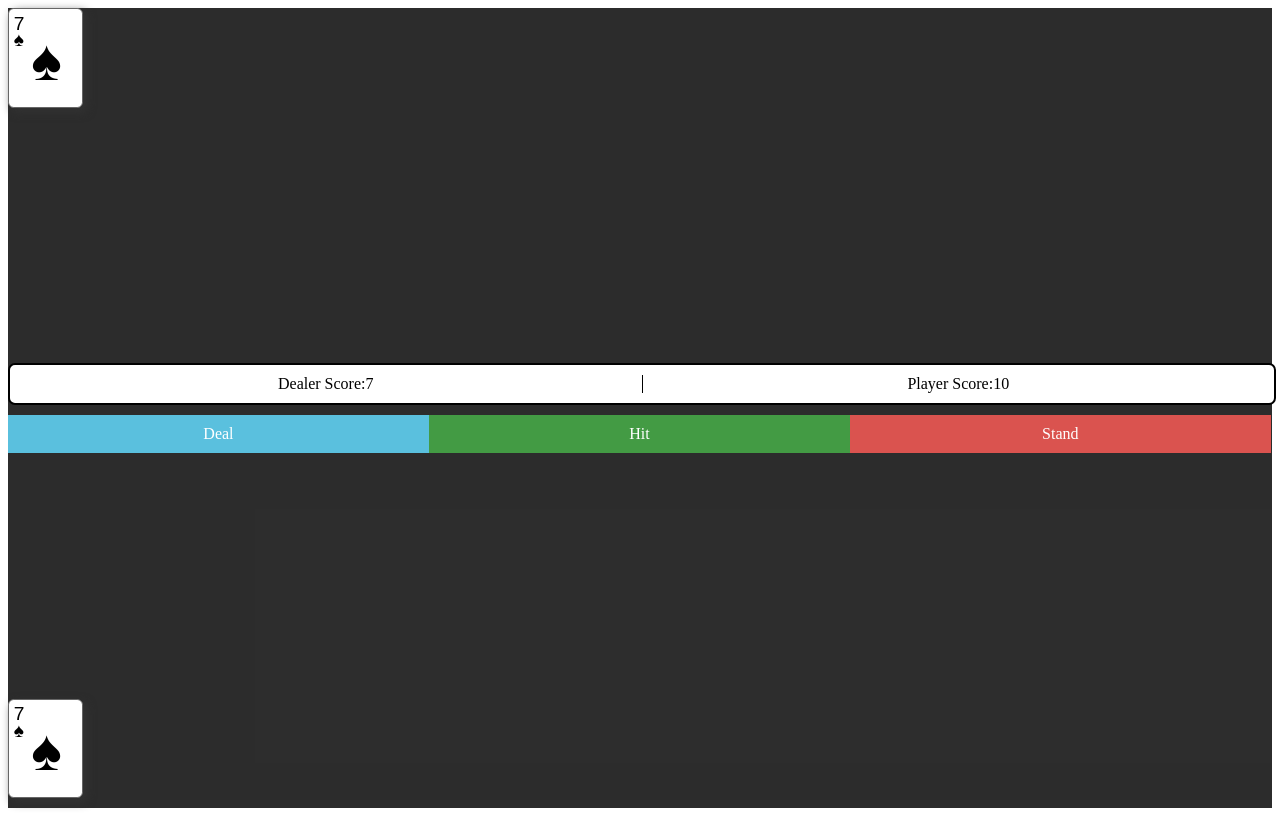
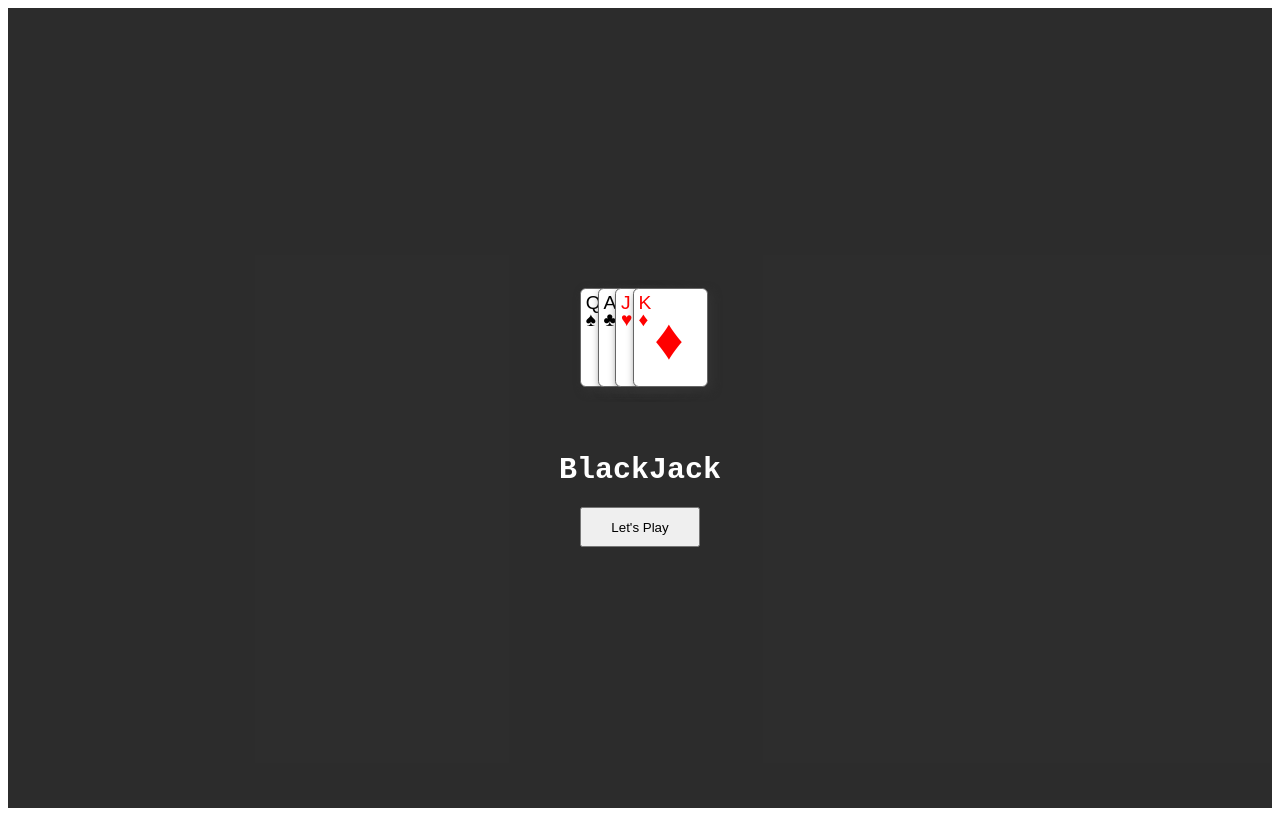
Before and after one commit to AltaniNiki/blackJack, a React (Create React App) app: page / in a window 1280 px wide. Built offline with nearby package versions, Linux system fonts and the light colour scheme.

Commit message:
insert redux

```diff
--- /dev/null
+++ b/src/actions/index.js
@@ -0,0 +1,10 @@
+export const PAGE='PAGE';
+
+export function pageChange(page){
+
+    const action={
+        type:PAGE,
+        payload:page
+    }
+    return action;
+}
--- a/src/components/App.js
+++ b/src/components/App.js
@@ -1,6 +1,8 @@
 import React from 'react';
 import Table from './Table/Table.js'
 import './App.css';
+import Menu from './Menu/menu.js';
+import {connect } from 'react-redux';
 
 class App extends React.Component{
 
@@ -8,10 +10,20 @@ class App extends React.Component{
     render(){
         return(
             <div className="blackJackContainer">
-                <Table/>
+
+               {this.props.page ==='Menu' && <Menu/>}
+               {this.props.page === 'Table' && <Table/>}
+
             </div>
         )
     }
 }
 
-export default App;
+
+function mapStateToProps(state){
+
+    return{
+      page :state.page
+    };
+  }
+export default  connect (mapStateToProps,null)(App);
--- a/src/components/Card/Card.js
+++ b/src/components/Card/Card.js
@@ -2,15 +2,36 @@ import React,{Component} from 'react';
 import './assets/cards.css';
 
 class Card extends Component{
+
+    // spades: { html: <span>&spades;</span>, class: "spades" },
+    // hearts: { html: <span>&hearts;</span>, class: "hearts" },
+    // clubs: { html: <span>&clubs;</span>, class: "clubs" },
+    // diamonds: { html: <span>&diams;</span>, class: "diams" },
+
     render(){
-        return(
-            <div className="playingCards simpleCards">
-               <div className="card rank-7 spades">
-                    <span className="rank">7</span>
+
+       if (this.props.classCard === 'back'){
+           return(
+            <div class="card back">
+                *
+            </div>
+
+        )
+       }
+       else if (this.props.classCard !== 'back'){
+            return(
+
+                <div className={'card '+this.props.classCard+' '+ this.props.cardType}>
+                    <span className="rank">{this.props.cardNumber}</span>
                     <span className="suit">&spades;</span>
                 </div>
-            </div>
+
         )
+       }
+
+
+
+
     }
 }
 
--- a/src/components/Hand/Hand.js
+++ b/src/components/Hand/Hand.js
@@ -1,13 +1,39 @@
 import React, {Component} from 'react';
 import Card from '../Card/Card.js'
-
+import '../Card/assets/cards.css';
 
 class Hand extends Component{
+
     render(){
         return(
-            <div>
-                <Card/>
-            </div>
+
+              <div className="playingCards simpleCards">
+
+                 {this.props.type ==='dealer' &&
+                   ( <div>
+                       <Card
+                        classCard="back"
+
+                        />
+                        <Card
+                        classCard="rank-7"
+                        cardType="spades"
+                        cardNumber='7'
+                        />
+                    </div>)
+                 }
+
+                {this.props.type ==='player' &&
+                    <div>
+                        <Card
+                        classCard="rank-10"
+                        cardType="spades"
+                        cardNumber='10'
+                        />
+                    </div>
+                }
+             </div>
+
         )
     }
 }
--- /dev/null
+++ b/src/components/Menu/menu.css
@@ -0,0 +1,43 @@
+.menu-container{
+    background-color:#020202d4;
+    /* width:100vw; */
+    height: 100vh;
+    display: flex;
+    flex-direction: column;
+    justify-content: center;
+
+}
+
+
+.menu-icon-card{
+ display: flex;
+ justify-content: center;
+ margin-right:120px;
+}
+
+.title-game{
+    color:white;
+    font-size:30px;
+    font-weight: 900;
+    font-family: monospace;
+    display: flex;
+    justify-content: center;
+}
+
+.button-start-container{
+    display: flex;
+    justify-content: center;
+    margin-top:20px;
+
+}
+
+.btn-start{
+  width:120px;
+  height: 40px;
+  cursor: pointer;
+}
+
+.btn-start:hover{
+background-color:red;
+color:white;
+}
--- /dev/null
+++ b/src/components/Menu/menu.js
@@ -0,0 +1,61 @@
+import React ,{Component}from 'react';
+import '../Card/assets/cards.css';
+import './menu.css';
+import { connect } from 'react-redux';
+import {pageChange} from '../../actions/index.js'
+
+class Menu extends Component{
+    render(){
+        return(
+            <div className='menu-container'>
+                <div className='menu-icon-card'>
+                    <div className="playingCards">
+                            <ul className="hand">
+                                <li>
+                                    <div className="card rank-Q spades">
+                                        <span className="rank">Q</span>
+                                        <span className="suit">&spades;</span>
+                                    </div>
+                                </li>
+                                <li>
+                                    <div className="card rank-a clubs">
+                                        <span className="rank">A</span>
+                                        <span className="suit">&clubs;</span>
+                                    </div>
+                                </li>
+
+                                <li>
+                                    <div className="card rank-a hearts">
+                                        <span className="rank">J</span>
+                                        <span className="suit">&hearts;</span>
+                                    </div>
+                                </li>
+                                <li>
+                                    <div className="card rank-a diams">
+                                        <span className="rank">K</span>
+                                        <span className="suit">&diams;</span>
+                                    </div>
+                                </li>
+                            </ul>
+
+                    </div>
+                </div>
+
+                <div className="title-game">
+                    BlackJack
+                </div>
+
+                <div className="button-start-container">
+                    <button className="btn-start" onClick={()=>this.props.pageChange('Table')}>Let's Play</button>
+                </div>
+
+            </div>
+        )
+    }
+}
+function mapStateToProps(state){
+    return{
+        page:state.page
+    }
+}
+export default connect(mapStateToProps,{pageChange})(Menu);
--- a/src/index.js
+++ b/src/index.js
@@ -8,7 +8,7 @@ import reducer from './reducers/index.js';
 
 const store=createStore(reducer);
 
-store.subscribe(()=>console.log('store getState()',store.getStore()));
+// store.subscribe(()=>console.log('store getState()',store.getStore()));
 
 ReactDOM.render(
     <Provider store={store}>
--- a/src/reducers/index.js
+++ b/src/reducers/index.js
@@ -1,7 +1,8 @@
+import {PAGE} from '../actions/index.js'
 const initStore={
-    playerHand:[],
+    playerHand:['A','2','3'],
     dealerHand:[],
-    page:'menu',
+    page:'Menu',
     round:0,
     scorePlayer:0,
     scoreDealer:0
@@ -10,6 +11,8 @@ const initStore={
 
 function reducer(state=initStore,action){
     switch(action.type){
+        case PAGE:
+            return {...state,page:action.payload};
         default:
             return state;
     }
```
